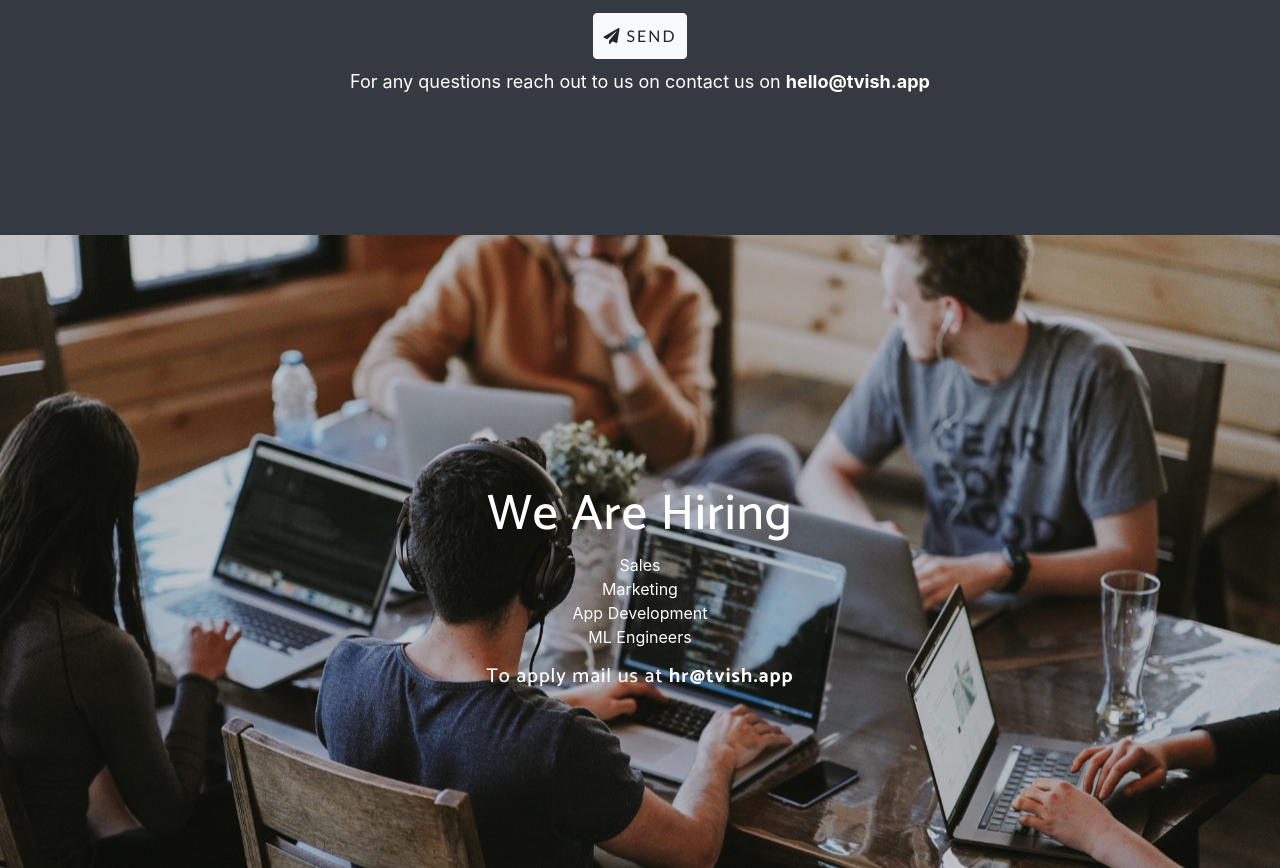
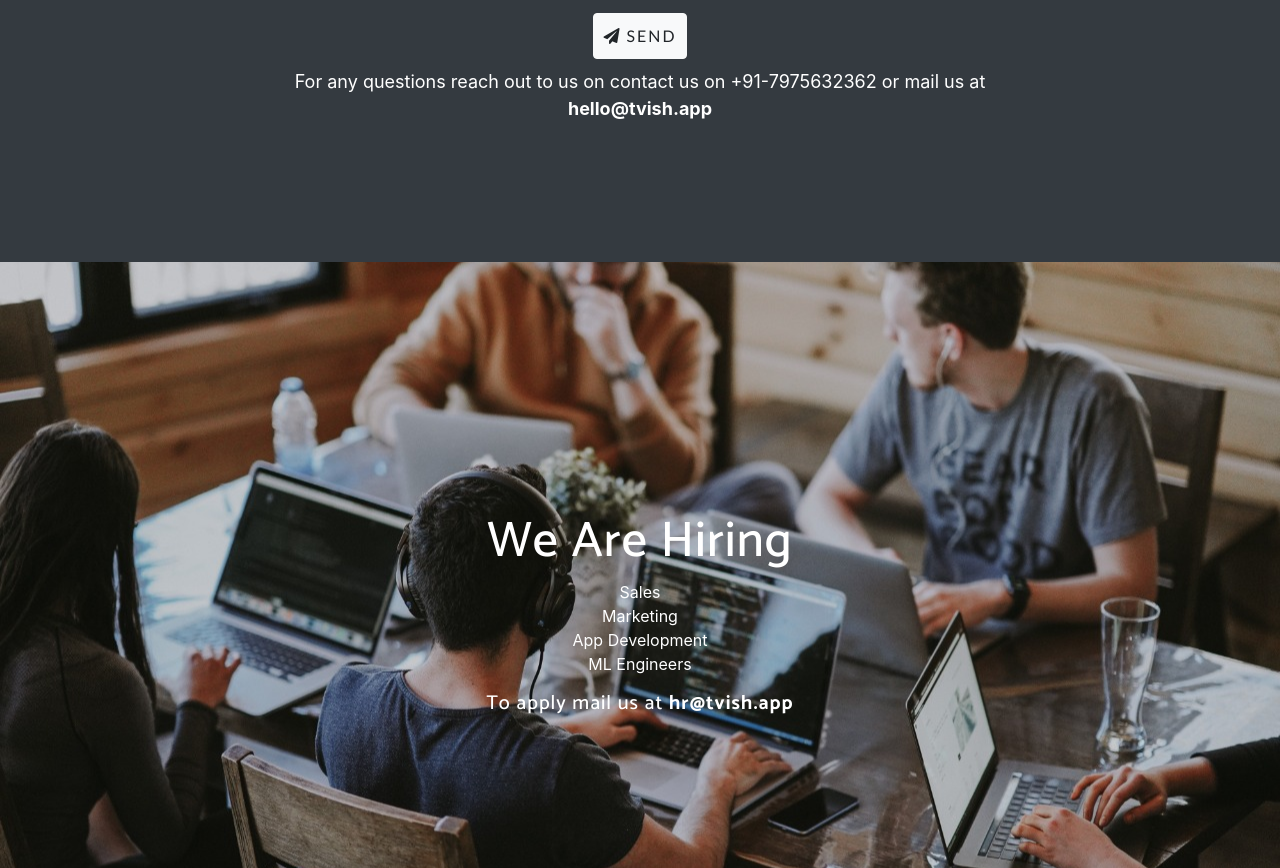
Before and after one commit to Tvish-inc/tvish.github.io, a website with bundled scripts: page index.html in a window 1280 px wide. Shown: the part 3952-4820 px from the top of the page. Built offline with nearby package versions, Linux system fonts and the light colour scheme; a web font is replaced by a local one.

Commit message:
Update index.html

```diff
--- a/index.html
+++ b/index.html
@@ -226,7 +226,7 @@
         </form>
 
         <div class="option2 w-100" style="margin-top: 9px;">
-          <p class="w-100 text-center">For any questions reach out to us on contact us on <b>hello@tvish.app</b></p>
+          <p class="w-100 text-center">For any questions reach out to us on contact us on +91-7975632362 or mail us at <b>hello@tvish.app</b></p>
         </div>
 
       </div>
```
